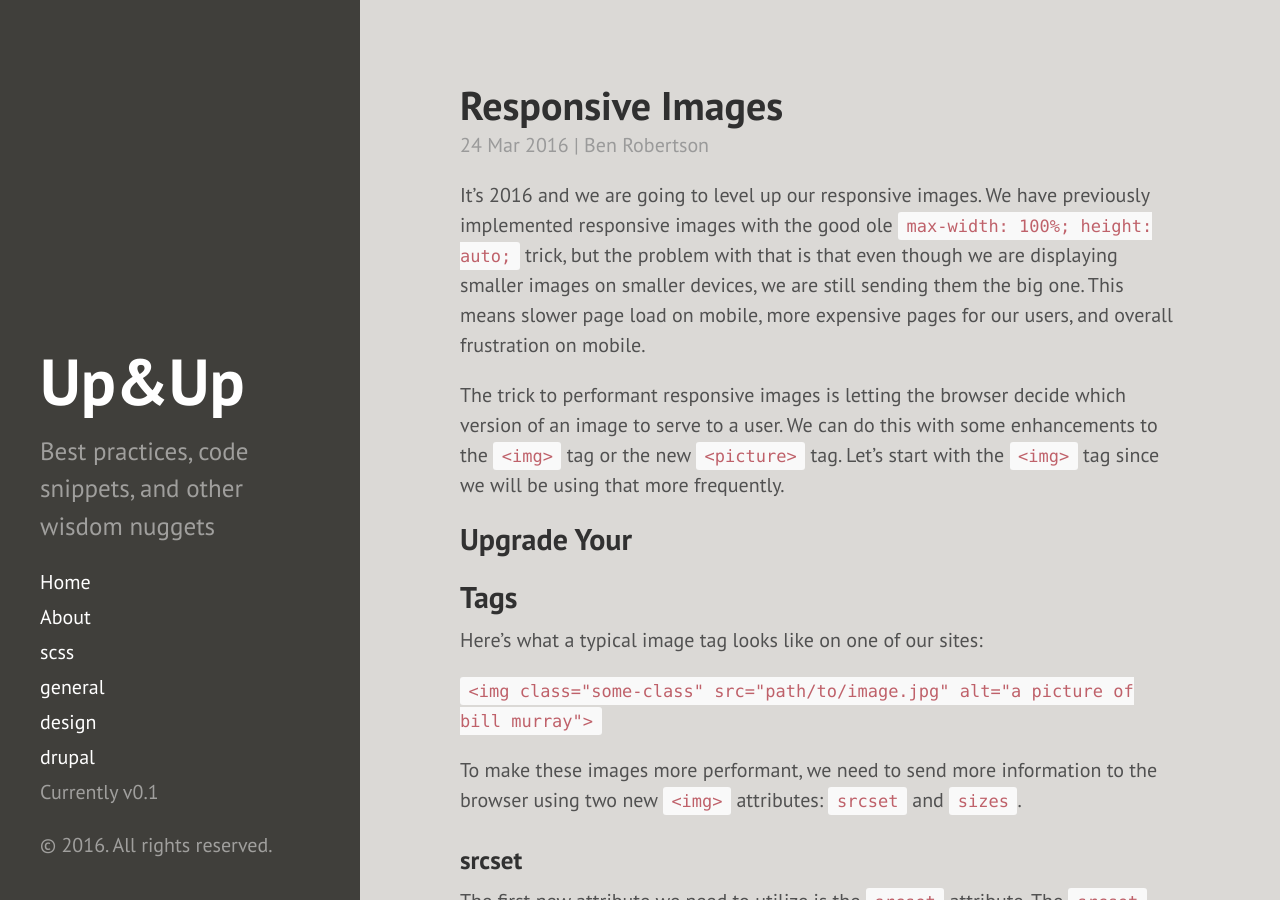
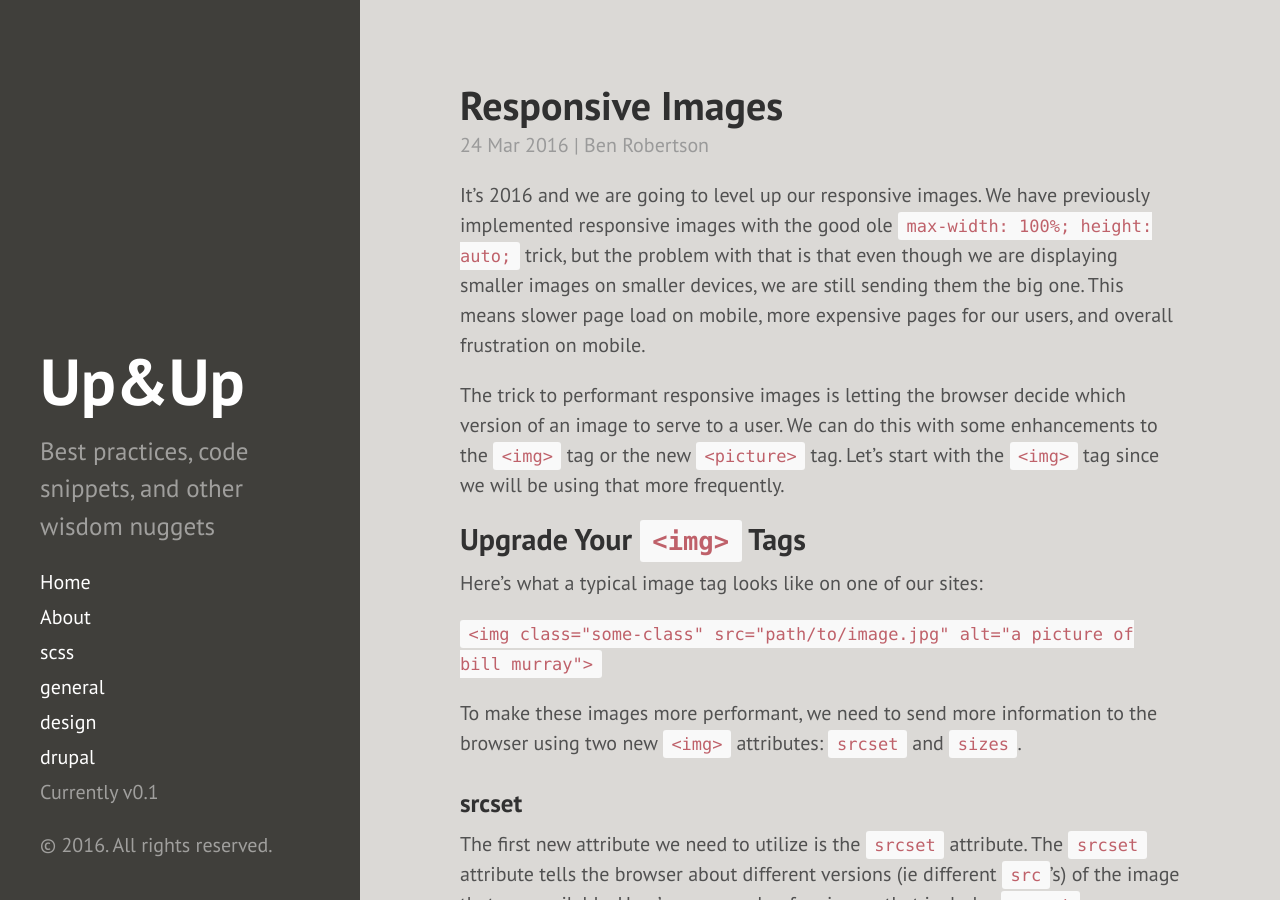
Before and after one commit to mergeweb/best_practices, a Jekyll site: the page built from _posts/2016-03-24-responsive-images.markdown, in a window 1280 px wide and 900 px high. Built offline with Jekyll 4.4.1, drawn with Linux system fonts in a browser that asks for light colours; Markdown is read by kramdown in place of the engine named in the settings.

Commit message:
Fix a title

```diff
--- a/_posts/2016-03-24-responsive-images.markdown
+++ b/_posts/2016-03-24-responsive-images.markdown
@@ -10,7 +10,7 @@ It's 2016 and we are going to level up our responsive images. We have previously
 
 The trick to performant responsive images is letting the browser decide which version of an image to serve to a user. We can do this with some enhancements to the `<img>` tag or the new `<picture>` tag. Let's start with the `<img>` tag since we will be using that more frequently.
 
-## Upgrade Your <img> Tags
+## Upgrade Your `<img>` Tags
 
 Here's what a typical image tag looks like on one of our sites:
 
```
